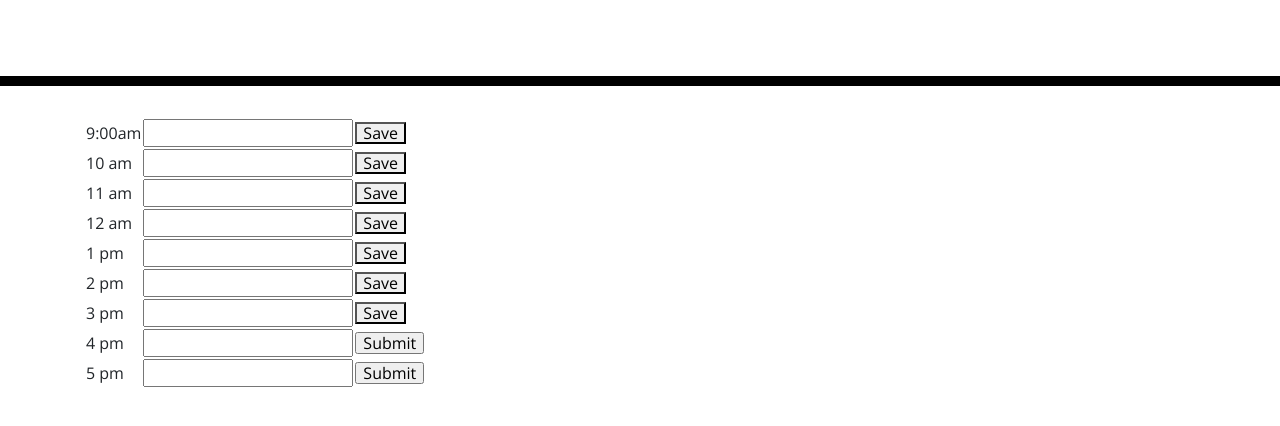
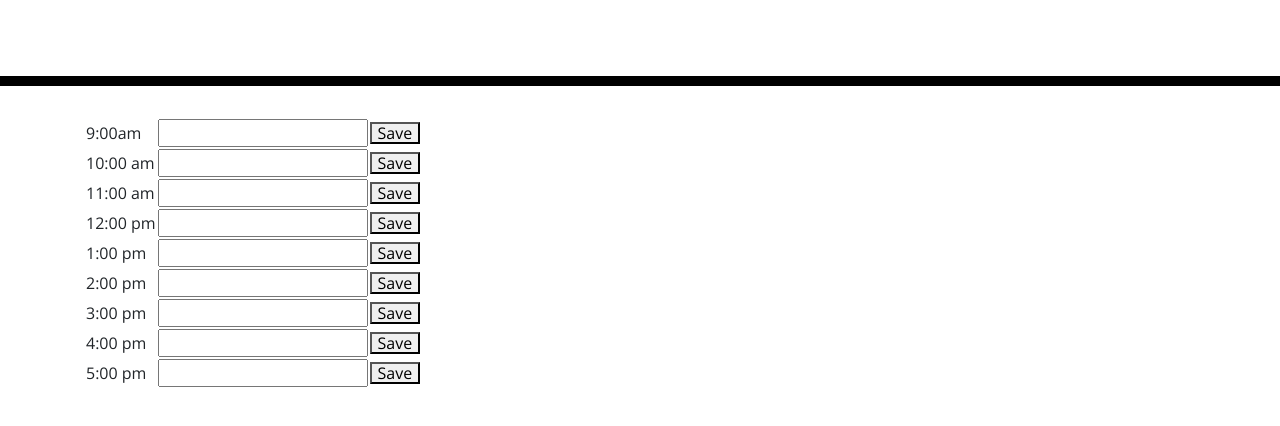
Before and after one commit to Louis100X/ThirdPartyAPIDayPlanner, a plain HTML site: page index.html in a window 1280 px wide. Shown: the part 182-608 px from the top of the page. Drawn offline with nearby package versions, Linux system fonts and the light colour scheme.

Commit message:
restructured Index.html, correct the following: buttons; inputs; id attributes;class attributes

```diff
--- a/index.html
+++ b/index.html
@@ -32,95 +32,95 @@
                             <input class="description" type="text">
                         </td>
                         <td>
-                            <button id="btn" type="submit" name="Save">Save</button>
+                            <button  class="choice" type="submit" name="Save">Save</button>
                         </td>
                     </tr>
                 </form>
                 <form>
                     <tr id="10">
-                        <td>10 am</td>
+                        <td>10:00 am</td>
                         <td>
-                            <input type="text">
+                            <input class="description" type="text">
                         </td>
                         <td>
-                            <button id="btn" type="submit" name="Save">Save</button>
+                            <button  class="choice" type="submit" name="Save">Save</button>
                         </td>
                     </tr>
                 </form>
                 <form>
                     <tr id="11">
-                        <td>11 am</td>
+                        <td>11:00 am</td>
                         <td>
-                            <input type="text">
+                            <input class="description" type="text">
                         </td>
                         <td>
-                            <button id="btn" type="submit" name="Save">Save</button>
+                            <button  class="choice" type="submit" name="Save">Save</button>
                         </td>
                     </tr>
                 </form>
                 <form>
                     <tr id="12">
-                        <td>12 am</td>
+                        <td>12:00 pm</td>
                         <td>
-                            <input type="text">
+                            <input class="description" type="text">
                         </td>
                         <td>
-                            <button id="btn" type="submit" name="Save">Save</button>
+                            <button  class="choice" type="submit" name="Save">Save</button>
                         </td>
                     </tr>
                 </form>
                 <form>
                     <tr id="1">
-                        <td>1 pm</td>
+                        <td>1:00 pm</td>
                         <td>
-                            <input type="text">
+                            <input class="description" type="text">
                         </td>
                         <td>
-                            <button id="btn" type="submit" name="Save">Save</button>
+                            <button  class="choice" type="submit" name="Save">Save</button>
                         </td>
                     </tr>
                 </form>
                 <form>
                     <tr id="2">
-                        <td>2 pm</td>
+                        <td>2:00 pm</td>
                         <td>
-                            <input type="text">
+                            <input class="description" type="text">
                         </td>
                         <td>
-                            <button id="btn" type="submit" name="Save">Save</button>
+                            <button  class="choice" type="submit" name="Save">Save</button>
                         </td>
                     </tr>
                 </form>
                 <form>
                     <tr id="3">
-                        <td>3 pm</td>
+                        <td>3:00 pm</td>
                         <td>
-                            <input type="text">
+                            <input class="description" type="text">
                         </td>
                         <td>
-                            <button id="btn" type="submit" name="Save">Save</button>
+                            <button  class="choice" type="submit" name="Save">Save</button>
                         </td>
                     </tr>
                 </form>
                 <form>
                     <tr id="4">
-                        <td>4 pm</td>
+                        <td>4:00 pm</td>
                         <td>
-                            <input type="text">
+                            <input class="description" type="text">
                         </td>
                         <td>
-                            <input type="submit" name="Save">
+                            <button  class="choice" type="submit" name="Save">Save</button>
                         </td>
                     </tr>
                 </form>
                 <form>
                     <tr id="5">
-                        <td>5 pm</td>
+                        <td>5:00 pm</td>
                         <td>
-                            <input type="text">
+                            <input class="description" type="text">
                         </td>
                         <td>
-                            <input type="submit" name="Save">
+                            <button  class="choice" type="submit" name="Save">Save</button>
                         </td>
                     </tr>
                 </form>
```
